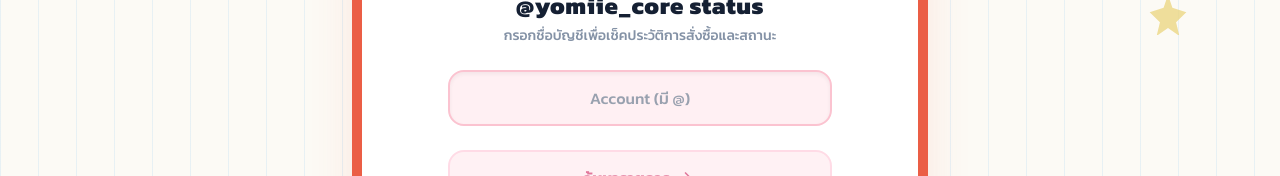
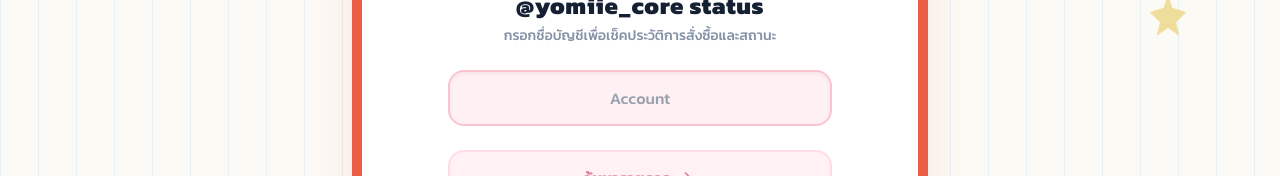
Before and after one commit to piano-ahhh/yomie-checker, a React (Vite) app: page / in a window 1280 px wide. Shown: the part 329-505 px from the top of the page. Built offline with nearby package versions, Linux system fonts and the light colour scheme.

Commit message:
feat: remove @ requirement from account input
Update search placeholder and UI text to remove the requirement for an @ prefix in account names for a better user experience.

```diff
--- a/src/App.tsx
+++ b/src/App.tsx
@@ -239,7 +239,7 @@ export default function App() {
                 </div>
 
                 <div className="space-y-2">
-                  <h3 className="text-lg font-black text-gray-900 font-sans">ไม่พบรหัสบัญชี "@{searchQuery}"</h3>
+                  <h3 className="text-lg font-black text-gray-900 font-sans">ไม่พบรหัสบัญชี "{searchQuery}"</h3>
                   <p className="text-xs text-gray-400 font-sans leading-relaxed max-w-sm mx-auto">
                     ไม่พบข้อมูลการสั่งซื้อสินค้าพรีออเดอร์ภายใต้ชื่อบัญชีนี้ โปรดสะกดข้อความให้ถี่ถ้วนหรือลองแจ้งทางร้านตรวจสอบเลขนะคะ
                   </p>
--- a/src/components/SearchBox.tsx
+++ b/src/components/SearchBox.tsx
@@ -79,7 +79,7 @@ export const SearchBox: React.FC<SearchBoxProps> = ({ onSearch, isLoading, onCle
               type="text"
               value={query}
               onChange={(e) => setQuery(e.target.value)}
-              placeholder="Account (มี @)"
+              placeholder="Account"
               disabled={isLoading}
               className={`w-full text-center block py-3.5 px-4 rounded-2xl font-sans font-medium text-base transition-all focus:ring-0 shadow-inner border-2 ${
                 query.trim()
--- a/src/sampleData.ts
+++ b/src/sampleData.ts
@@ -3,7 +3,7 @@ import { OrderData, ColumnMapping, SheetConfig } from './types';
 export const DEFAULT_MESSAGES = {
   welcomeTh: "YOMIÉ status",
   subtitleTh: "กรอกชื่อบัญชีเพื่อเช็คประวัติการสั่งซื้อและสถานะ",
-  searchPlaceholderTh: "Account (มี @)",
+  searchPlaceholderTh: "Account",
   searchingTh: "กำลังค้นหาข้อมูล...",
   notFoundTh: "ไม่พบข้อมูลบัญชีนี้",
   notFoundSubTh: "กรุณาตรวจสอบความถูกต้องของชื่อบัญชีอีกครั้ง หรือติดต่อผู้ดูแลระบบเพื่อแจ้งปัญหานะคะ",
```
